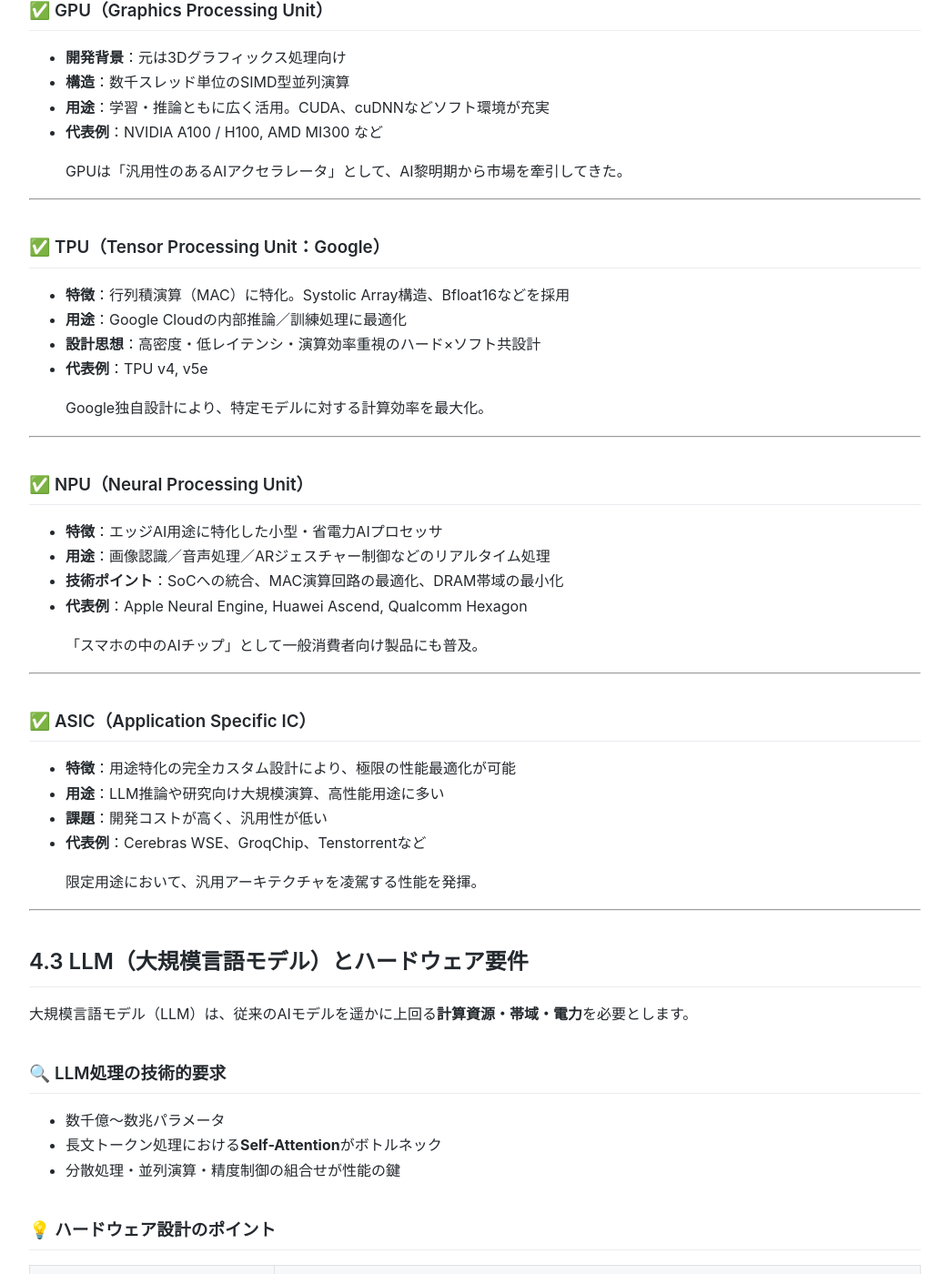
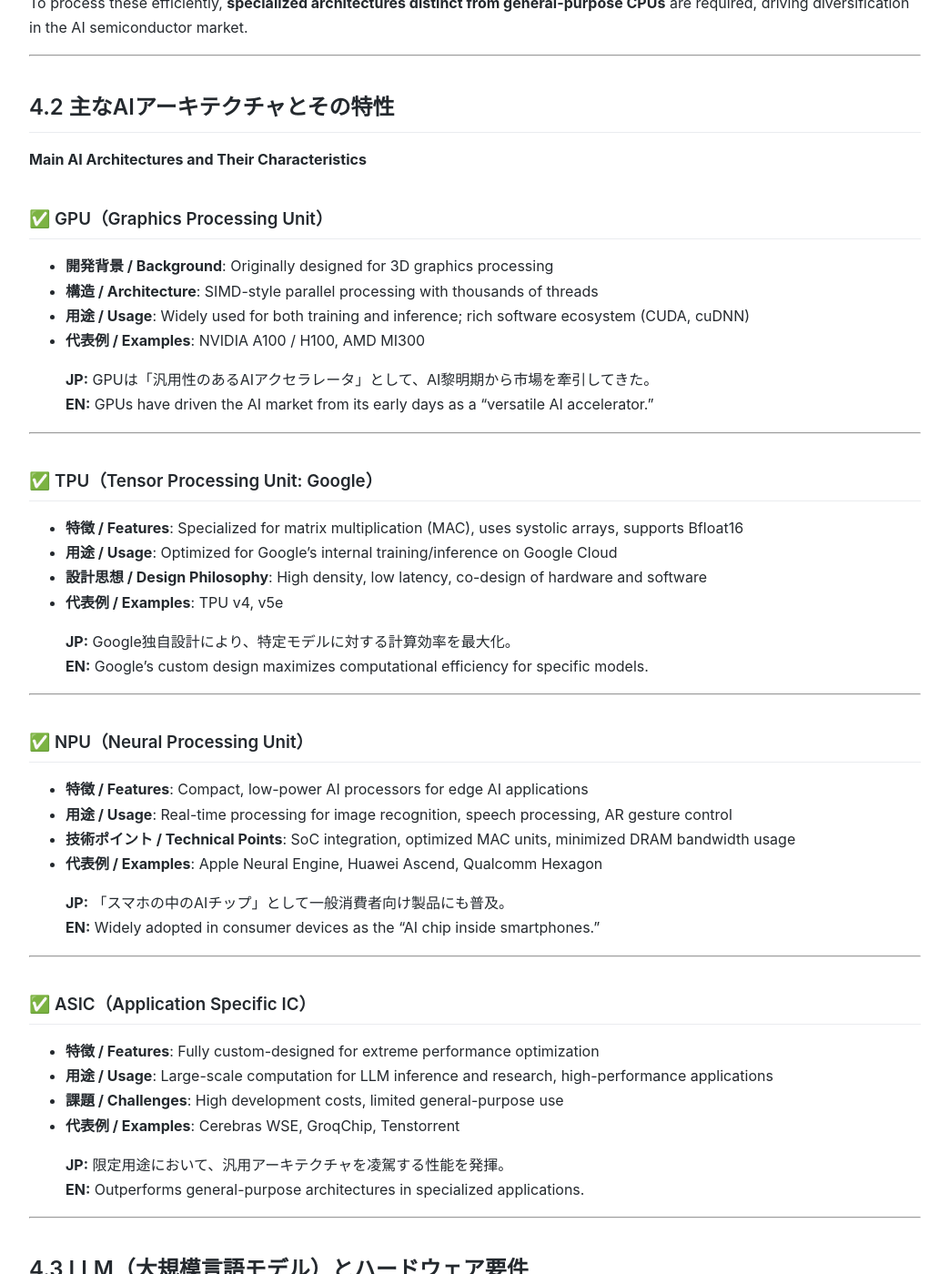
Before and after one commit to Samizo-AITL/Edusemi-Plus, a Jekyll site: the page built from ai-semiconductor/04_technical_architecture.md, in a window 1280 px wide and 1400 px high, scrolled down 575 px. Shown: the whole window at 91% size, without its empty margins (118-1161 px from the left). Built offline with Jekyll 4.4.1, drawn with Linux system fonts in a browser that asks for light colours; some of the changed text lies outside the part shown.

Commit message:
Update 04_technical_architecture.md

```diff
--- a/ai-semiconductor/04_technical_architecture.md
+++ b/ai-semiconductor/04_technical_architecture.md
@@ -6,100 +6,123 @@ title: 第4章：AI半導体の技術概要
 ---
 
 # 第4章：AI半導体の技術概要
+**Chapter 4: Technical Overview of AI Semiconductors**
+
+---
 
 ## 4.1 AI処理における計算の特徴
+**Characteristics of Computation in AI Processing**
 
 深層学習をはじめとするAI処理では、以下のような**演算負荷の高い処理**が繰り返し行われます：
+In AI workloads such as deep learning, the following **computationally intensive tasks** are repeatedly performed:
 
-- **大規模行列／テンソル演算**（GEMM、Convolutionなど）
-- **学習（Training）**：誤差逆伝播、勾配計算、パラメータ更新
-- **推論（Inference）**：低レイテンシ・リアルタイム処理、電力効率の確保
+- **大規模行列／テンソル演算 / Large-scale matrix/tensor operations** (GEMM, Convolution)
+- **学習（Training） / Training**: Backpropagation, gradient calculation, parameter updates
+- **推論（Inference） / Inference**: Low-latency, real-time processing, power efficiency
 
-これらを高効率に処理するために、**汎用CPUとは異なる専用アーキテクチャ**が求められ、
+これらを高効率に処理するため、**汎用CPUとは異なる専用アーキテクチャ**が求められ、
 AI半導体市場の多様化を生んでいます。
+To process these efficiently, **specialized architectures distinct from general-purpose CPUs** are required, driving diversification in the AI semiconductor market.
 
 ---
 
 ## 4.2 主なAIアーキテクチャとその特性
+**Main AI Architectures and Their Characteristics**
 
 ### ✅ GPU（Graphics Processing Unit）
-- **開発背景**：元は3Dグラフィックス処理向け
-- **構造**：数千スレッド単位のSIMD型並列演算
-- **用途**：学習・推論ともに広く活用。CUDA、cuDNNなどソフト環境が充実
-- **代表例**：NVIDIA A100 / H100, AMD MI300 など
+- **開発背景 / Background**: Originally designed for 3D graphics processing
+- **構造 / Architecture**: SIMD-style parallel processing with thousands of threads
+- **用途 / Usage**: Widely used for both training and inference; rich software ecosystem (CUDA, cuDNN)
+- **代表例 / Examples**: NVIDIA A100 / H100, AMD MI300
 
-> GPUは「汎用性のあるAIアクセラレータ」として、AI黎明期から市場を牽引してきた。
+> **JP:** GPUは「汎用性のあるAIアクセラレータ」として、AI黎明期から市場を牽引してきた。
+> **EN:** GPUs have driven the AI market from its early days as a "versatile AI accelerator."
 
 ---
 
-### ✅ TPU（Tensor Processing Unit：Google）
-- **特徴**：行列積演算（MAC）に特化。Systolic Array構造、Bfloat16などを採用
-- **用途**：Google Cloudの内部推論／訓練処理に最適化
-- **設計思想**：高密度・低レイテンシ・演算効率重視のハード×ソフト共設計
-- **代表例**：TPU v4, v5e
+### ✅ TPU（Tensor Processing Unit: Google）
+- **特徴 / Features**: Specialized for matrix multiplication (MAC), uses systolic arrays, supports Bfloat16
+- **用途 / Usage**: Optimized for Google's internal training/inference on Google Cloud
+- **設計思想 / Design Philosophy**: High density, low latency, co-design of hardware and software
+- **代表例 / Examples**: TPU v4, v5e
 
-> Google独自設計により、特定モデルに対する計算効率を最大化。
+> **JP:** Google独自設計により、特定モデルに対する計算効率を最大化。
+> **EN:** Google's custom design maximizes computational efficiency for specific models.
 
 ---
 
 ### ✅ NPU（Neural Processing Unit）
-- **特徴**：エッジAI用途に特化した小型・省電力AIプロセッサ
-- **用途**：画像認識／音声処理／ARジェスチャー制御などのリアルタイム処理
-- **技術ポイント**：SoCへの統合、MAC演算回路の最適化、DRAM帯域の最小化
-- **代表例**：Apple Neural Engine, Huawei Ascend, Qualcomm Hexagon
+- **特徴 / Features**: Compact, low-power AI processors for edge AI applications
+- **用途 / Usage**: Real-time processing for image recognition, speech processing, AR gesture control
+- **技術ポイント / Technical Points**: SoC integration, optimized MAC units, minimized DRAM bandwidth usage
+- **代表例 / Examples**: Apple Neural Engine, Huawei Ascend, Qualcomm Hexagon
 
-> 「スマホの中のAIチップ」として一般消費者向け製品にも普及。
+> **JP:** 「スマホの中のAIチップ」として一般消費者向け製品にも普及。
+> **EN:** Widely adopted in consumer devices as the "AI chip inside smartphones."
 
 ---
 
 ### ✅ ASIC（Application Specific IC）
-- **特徴**：用途特化の完全カスタム設計により、極限の性能最適化が可能
-- **用途**：LLM推論や研究向け大規模演算、高性能用途に多い
-- **課題**：開発コストが高く、汎用性が低い
-- **代表例**：Cerebras WSE、GroqChip、Tenstorrentなど
+- **特徴 / Features**: Fully custom-designed for extreme performance optimization
+- **用途 / Usage**: Large-scale computation for LLM inference and research, high-performance applications
+- **課題 / Challenges**: High development costs, limited general-purpose use
+- **代表例 / Examples**: Cerebras WSE, GroqChip, Tenstorrent
 
-> 限定用途において、汎用アーキテクチャを凌駕する性能を発揮。
+> **JP:** 限定用途において、汎用アーキテクチャを凌駕する性能を発揮。
+> **EN:** Outperforms general-purpose architectures in specialized applications.
 
 ---
 
 ## 4.3 LLM（大規模言語モデル）とハードウェア要件
+**Large Language Models (LLMs) and Hardware Requirements**
 
-大規模言語モデル（LLM）は、従来のAIモデルを遥かに上回る**計算資源・帯域・電力**を必要とします。
+LLMs require **far greater computational resources, bandwidth, and power** than previous AI models.
+大規模言語モデルは、従来のAIモデルを遥かに上回る**計算資源・帯域・電力**を必要とします。
 
-### 🔍 LLM処理の技術的要求
+### 🔍 LLM処理の技術的要求 / Technical Demands
+- Billions to trillions of parameters
+- Self-attention in long-token processing as a major bottleneck
+- Combination of distributed processing, parallelism, and precision control is key
 
-- 数千億〜数兆パラメータ
-- 長文トークン処理における**Self-Attention**がボトルネック
-- 分散処理・並列演算・精度制御の組合せが性能の鍵
+### 💡 ハードウェア設計のポイント / Hardware Design Focus
 
-### 💡 ハードウェア設計のポイント
-
-| 領域 | 最適化技術 |
-|------|-------------|
-| 行列演算 | MACユニットの並列配置、可変精度（FP8, BF16） |
-| メモリ | HBM, SRAM、オンチップメモリ、チップレット構成 |
-| インターコネクト | NVLink, Infinity Fabric, PCIe Gen5 |
-| 電力最適化 | Dynamic Voltage Scaling、アクティブ電力制御など |
+| 領域 / Area | 最適化技術 / Optimization Techniques |
+|-------------|--------------------------------------|
+| 行列演算 / Matrix Ops | Parallel MAC units, variable precision (FP8, BF16) |
+| メモリ / Memory | HBM, SRAM, on-chip memory, chiplet integration |
+| インターコネクト / Interconnect | NVLink, Infinity Fabric, PCIe Gen5 |
+| 電力最適化 / Power Optimization | Dynamic Voltage Scaling, active power management |
 
 ---
 
 ## 4.4 ソフトウェアとの共設計：AI時代の新常識
+**Hardware-Software Co-Design: The New Norm in the AI Era**
 
-AI半導体は**ハードウェアとソフトウェアの協調設計（co-design）**が前提となっています。
+AI semiconductors are now designed with **hardware-software co-design** as a fundamental principle.
+AI半導体は**ハードウェアとソフトウェアの協調設計**を前提としています。
 
-### 代表的要素：
+### 代表的要素 / Key Elements
+- **コンパイラと中間表現 / Compiler & IR**: XLA, MLIR, TVM for optimal code generation
+- **EDAツールとの融合 / Integration with EDA Tools**: AI-assisted circuit design automation (e.g., Synopsys DSO.ai)
+- **フレームワーク最適化 / Framework Optimization**: TensorFlow, PyTorch, ONNX compatibility
+- **モデルチューニング / Model Tuning**: Optimal execution paths for specific pre-trained models
 
-- **コンパイラと中間表現（IR）**：XLA, MLIR, TVM などで最適なコード生成
-- **EDAツールとの融合**：AI回路設計をEDA自動化で支援（Synopsys DSO.ai 等）
-- **フレームワーク最適化**：TensorFlow, PyTorch, ONNX対応と各チップの統合性
-- **モデルチューニング**：事前学習済みモデルごとに特化した最適パスの導出
-
-> ハード単体での性能ではなく、「ソフトウェアとの統合性能」が今後の競争軸となる。
+> **JP:** ハード単体ではなく、「ソフト統合性能」が競争軸に。
+> **EN:** The competitive edge lies in "integrated performance" with software, not hardware alone.
 
 ---
 
-## ✅ 本章のまとめ
+## ✅ 本章のまとめ / Chapter Summary
+- **JP:** AI処理特性に合わせてGPU／TPU／NPU／ASICが並存
+  **EN:** Multiple architectures—GPU, TPU, NPU, ASIC—coexist to match AI processing characteristics.
+- **JP:** LLM時代には高帯域・低レイテンシ・演算密度・省電力のバランスが必要
+  **EN:** The LLM era demands a balance of high bandwidth, low latency, compute density, and power efficiency.
+- **JP:** 今後はソフトとの共設計が進化のカギ
+  **EN:** Future advancements will hinge on deeper hardware-software co-design.
 
-- AI処理の特性に合わせて、GPU／TPU／NPU／ASIC などの**多様なアーキテクチャ**が並存
-- LLM時代には、**高帯域・低レイテンシ・演算密度・省電力**のバランスが要求される
-- 今後のAI半導体は、ソフトウェアとの**一体的な最適化（共設計）**によって進化していく
+---
+
+## 🔙 前後リンク / Navigation
+- **◀ 前節 / Previous:** [第3章：主要企業と市場動向](03_market_trends.md)
+- **▶ 次節 / Next:** [第5章：AI半導体の設計課題](05_design_challenges.md)
+- **📄 本シリーズREADME:** [ai-semiconductor README](../README.md)
```
